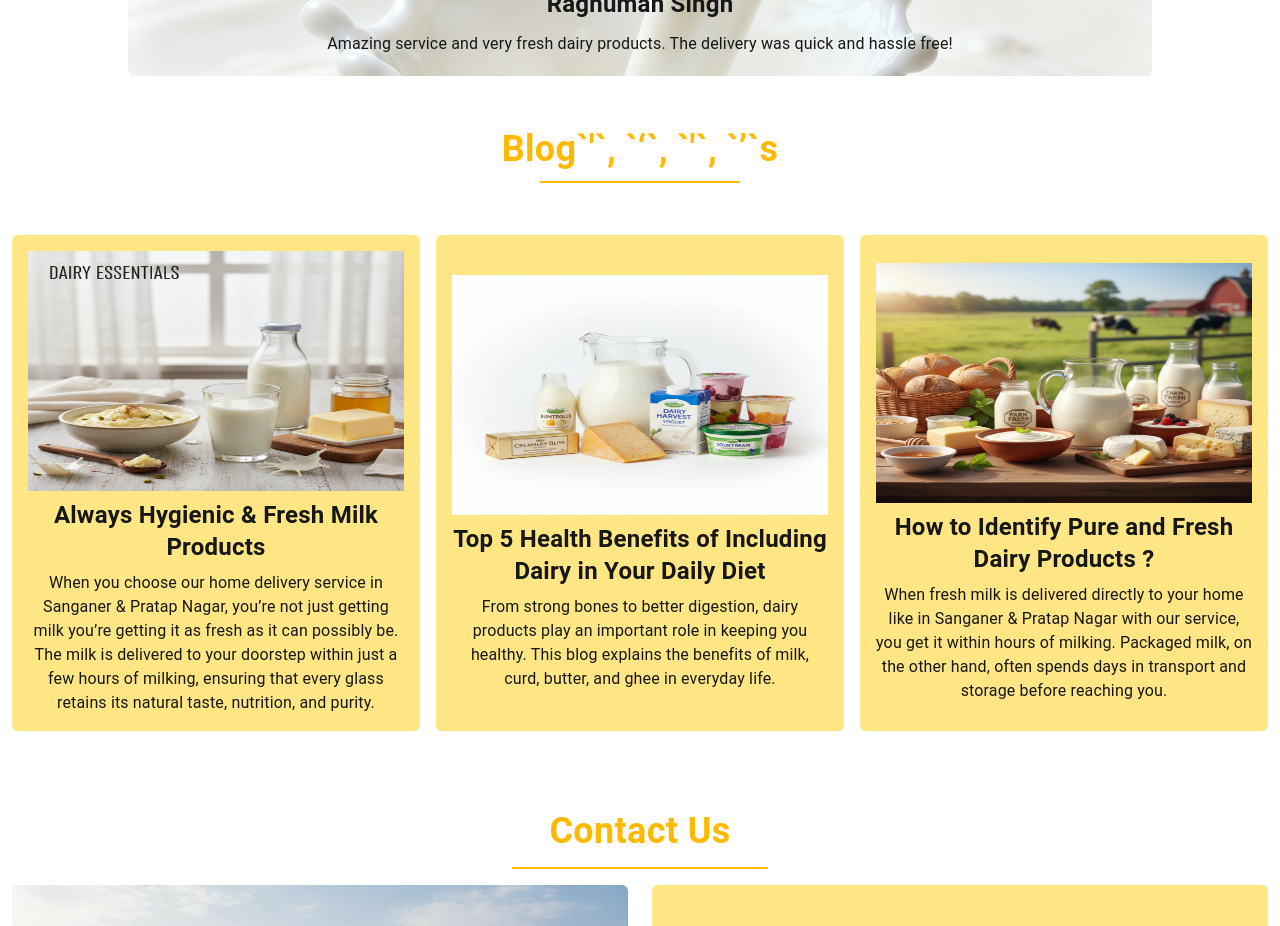
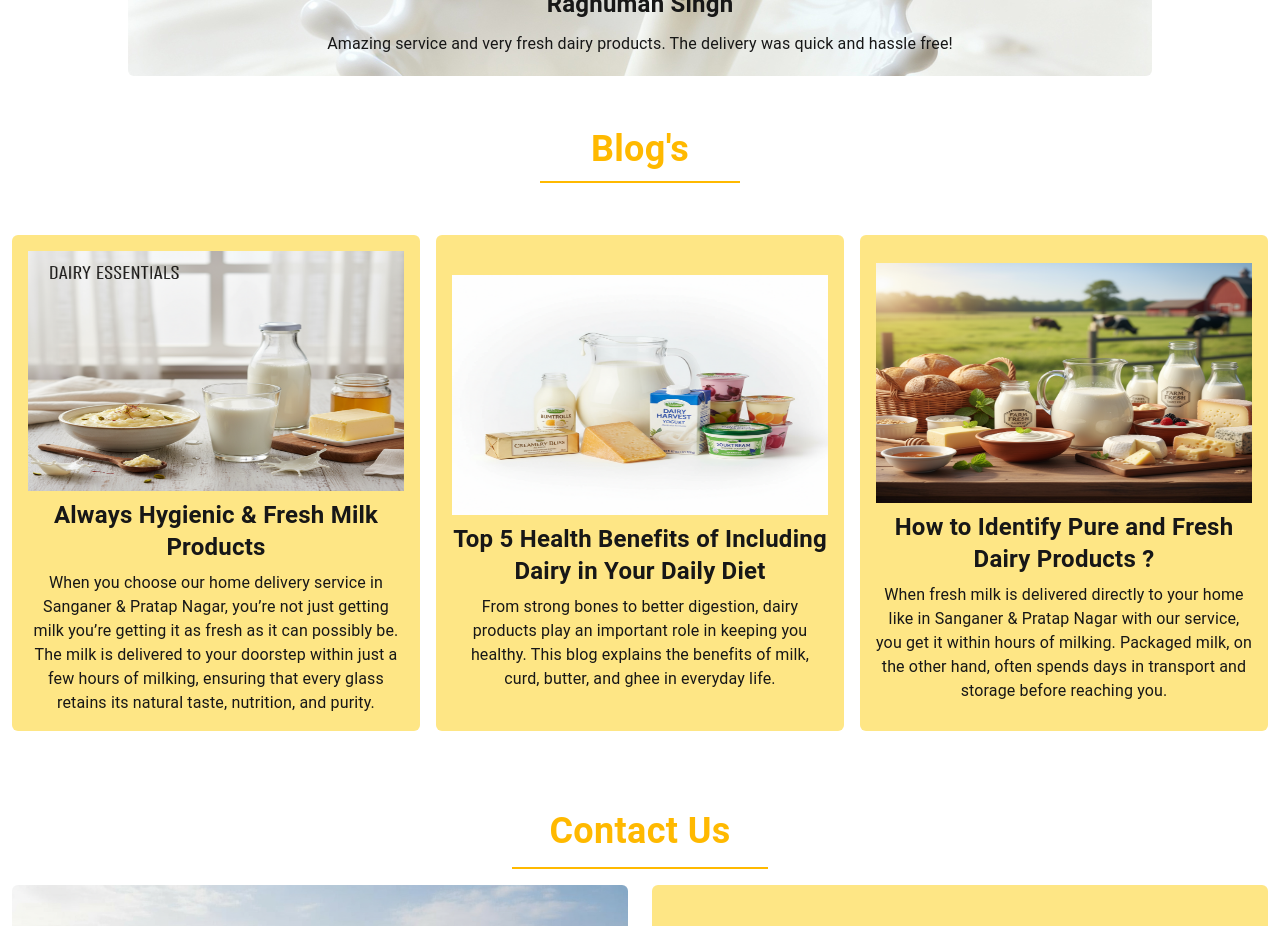
Before and after one commit to ravindrasingh777/monu-goras-bhandar, a Next.js app: page / in a window 1280 px wide. Shown: the part 4360-5286 px from the top of the page. Built offline with nearby package versions, Linux system fonts and the light colour scheme.

Commit message:
Update Blogs.tsx

```diff
--- a/src/components/Blogs.tsx
+++ b/src/components/Blogs.tsx
@@ -10,7 +10,7 @@ const Blogs = () => {
     <>
       <Stack className="max-w-7xl mb-10 mx-auto flex flex-col items-center justify-center gap-3">
         <Typography className="!text-4xl text-amber-400 !font-bold">
-          Blog`&apos;`, `&lsquo;`, `&#39;`, `&rsquo;`s
+          Blog&apos;s
         </Typography>
         <Stack className="w-[200px] h-0.3 border mb-10 border-amber-400"></Stack>
         <div className="grid grid-cols-1 gap-4 md:grid-cols-3">
```
